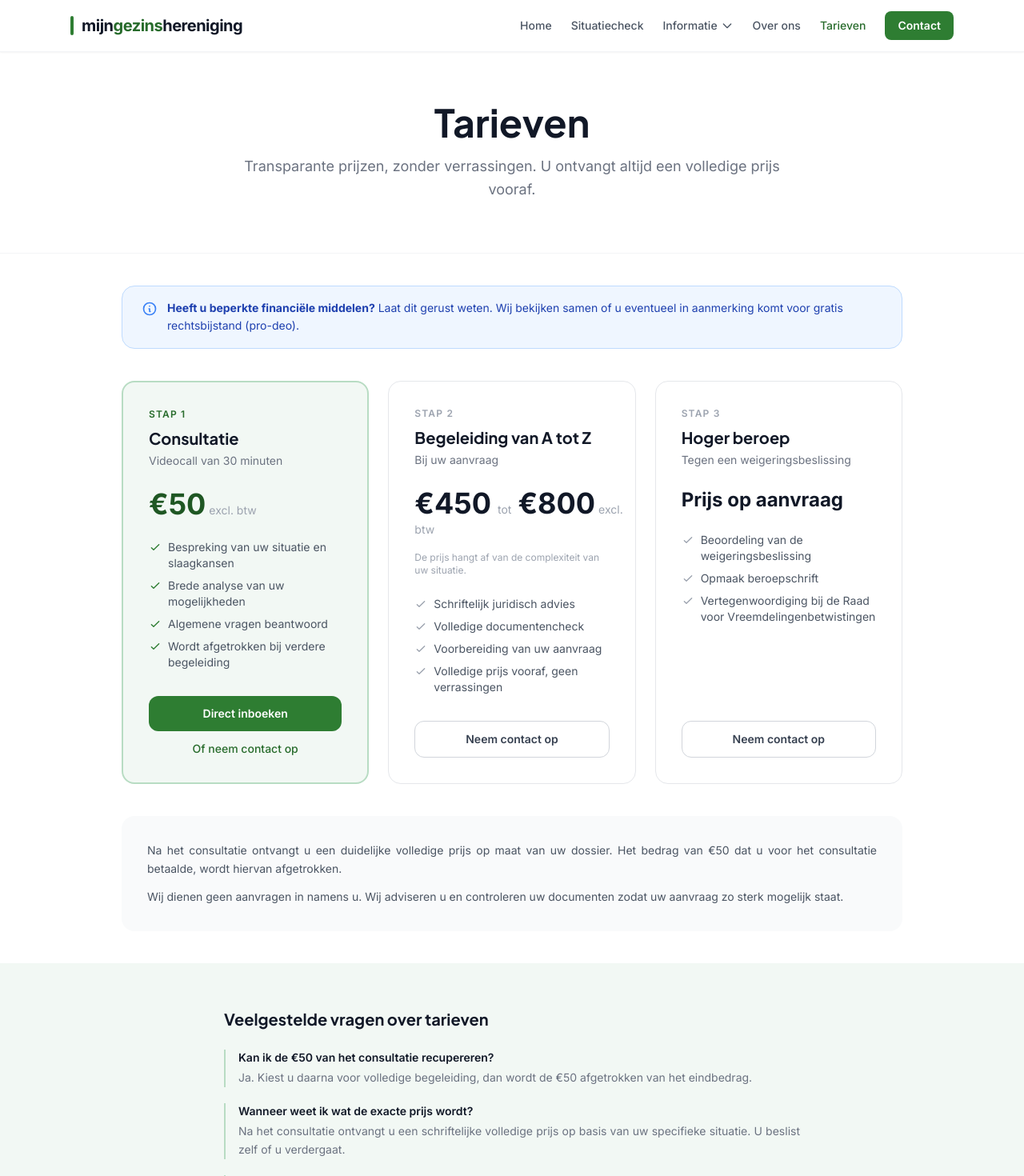
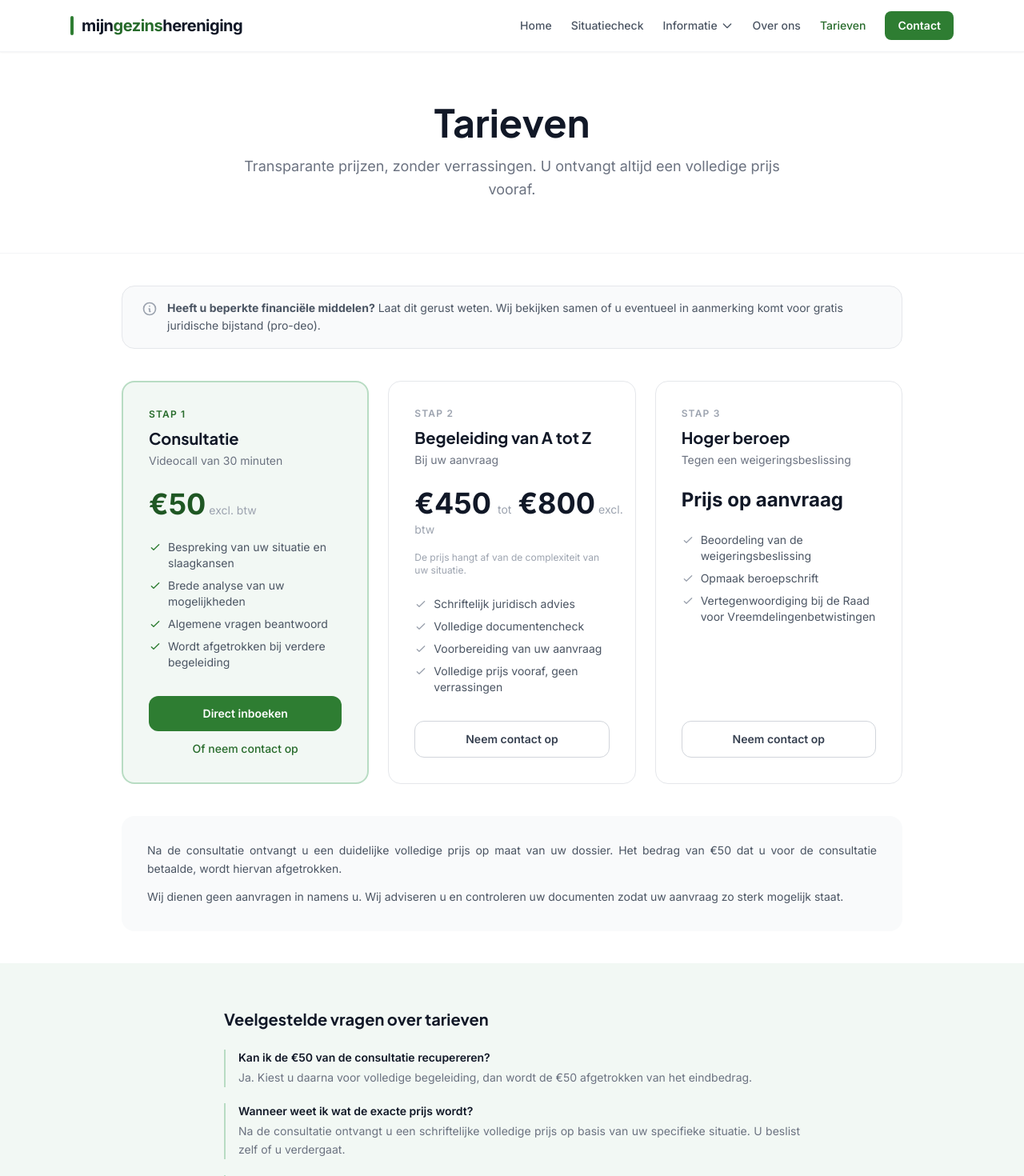
Before and after one commit to conscencia/mijngezinshereniging, a React (Vite) app: page /tarieven in a window 1280 px wide. Shown: the top 1470 px of the page at 80% size. Built offline with nearby package versions, Linux system fonts and the light colour scheme.

Commit message:
Tarieven: grijs blok, juridische bijstand, de consultatie

```diff
--- a/src/pages/Tarieven.jsx
+++ b/src/pages/Tarieven.jsx
@@ -16,12 +16,12 @@ export default function Tarieven() {
 
       {/* Pro-deo melding */}
       <div className="max-w-5xl mx-auto px-4 sm:px-6 pt-10">
-        <div className="bg-blue-50 border border-blue-200 rounded-2xl px-6 py-4 flex items-start gap-3">
-          <svg className="w-5 h-5 text-blue-500 flex-shrink-0 mt-0.5" fill="none" viewBox="0 0 24 24" stroke="currentColor">
+        <div className="bg-gray-50 border border-gray-200 rounded-2xl px-6 py-4 flex items-start gap-3">
+          <svg className="w-5 h-5 text-gray-400 flex-shrink-0 mt-0.5" fill="none" viewBox="0 0 24 24" stroke="currentColor">
             <path strokeLinecap="round" strokeLinejoin="round" strokeWidth={2} d="M13 16h-1v-4h-1m1-4h.01M21 12a9 9 0 11-18 0 9 9 0 0118 0z" />
           </svg>
-          <p className="text-blue-800 text-sm leading-relaxed">
-            <strong>Heeft u beperkte financiële middelen?</strong> Laat dit gerust weten. Wij bekijken samen of u eventueel in aanmerking komt voor gratis rechtsbijstand (pro-deo).
+          <p className="text-gray-600 text-sm leading-relaxed">
+            <strong>Heeft u beperkte financiële middelen?</strong> Laat dit gerust weten. Wij bekijken samen of u eventueel in aanmerking komt voor gratis juridische bijstand (pro-deo).
           </p>
         </div>
       </div>
@@ -132,7 +132,7 @@ export default function Tarieven() {
           {/* Toelichting */}
           <div className="mt-10 bg-gray-50 rounded-2xl p-6 sm:p-8 text-sm text-gray-600 leading-relaxed space-y-3 text-justify">
             <p>
-              Na het consultatie ontvangt u een duidelijke volledige prijs op maat van uw dossier. Het bedrag van €50 dat u voor het consultatie betaalde, wordt hiervan afgetrokken.
+              Na de consultatie ontvangt u een duidelijke volledige prijs op maat van uw dossier. Het bedrag van €50 dat u voor de consultatie betaalde, wordt hiervan afgetrokken.
             </p>
             <p>
               Wij dienen geen aanvragen in namens u. Wij adviseren u en controleren uw documenten zodat uw aanvraag zo sterk mogelijk staat.
@@ -148,12 +148,12 @@ export default function Tarieven() {
           <div className="space-y-5">
             {[
               {
-                q: "Kan ik de €50 van het consultatie recupereren?",
+                q: "Kan ik de €50 van de consultatie recupereren?",
                 a: "Ja. Kiest u daarna voor volledige begeleiding, dan wordt de €50 afgetrokken van het eindbedrag.",
               },
               {
                 q: "Wanneer weet ik wat de exacte prijs wordt?",
-                a: "Na het consultatie ontvangt u een schriftelijke volledige prijs op basis van uw specifieke situatie. U beslist zelf of u verdergaat.",
+                a: "Na de consultatie ontvangt u een schriftelijke volledige prijs op basis van uw specifieke situatie. U beslist zelf of u verdergaat.",
               },
               {
                 q: "Waarom start u met een consultatie?",
```
